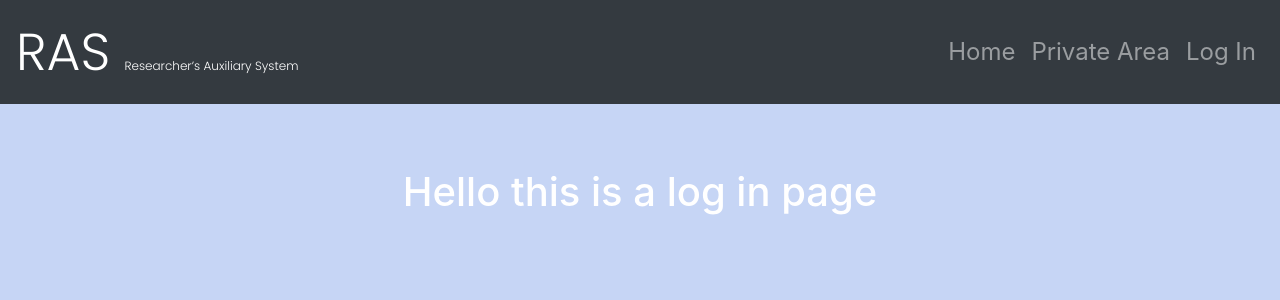
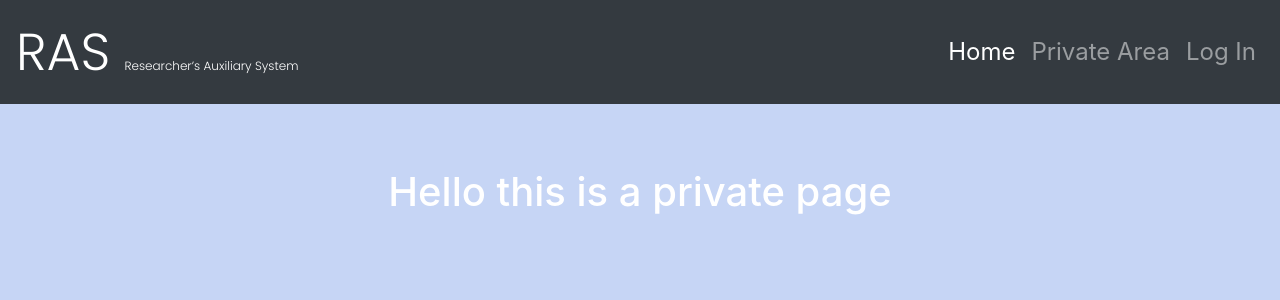
Before and after one commit to topStud/RAS, a React (Create React App) app in the folder front/: page /logIn in a window 1280 px wide. Shown: the top 300 px of the page. Built offline with nearby package versions, Linux system fonts and the light colour scheme.

Commit message:
fixed bug in search options

```diff
--- a/front/src/components/Home.js
+++ b/front/src/components/Home.js
@@ -2,7 +2,7 @@ import '../style/App.css';
 import AppMenu from './Navbar.js'
 import AppBody from './AppBody.js'
 
-function App() {
+export default function Home() {
     return (
         <div className="App">
             <header className="App-header">
@@ -17,5 +17,3 @@ function App() {
         </div>
     );
 }
-
-export default App;
--- a/front/src/components/LogIn.js
+++ b/front/src/components/LogIn.js
@@ -1,14 +1,14 @@
 import '../style/App.css';
 import AppMenu from './Navbar.js'
 
-function LogInPage() {
+export default function LogIn() {
     return (
         <div className="App">
             <header className="App-header">
                 <AppMenu />
             </header>
             <main className="App-body">
-                <h1>Hello this is a log in page</h1>
+                <h1>Hello this is a private page</h1>
             </main>
             <footer className="App-footer">
 
@@ -16,5 +16,3 @@ function LogInPage() {
         </div>
     );
 }
-
-export default LogInPage;
--- a/front/src/components/Navbar.js
+++ b/front/src/components/Navbar.js
@@ -7,10 +7,10 @@ function AppMenu() {
     return(
         <Navbar bg="dark" variant="dark" className={'nav-header'}>
             <Navbar.Brand href="/">RAS <small>Researcher’s Auxiliary System</small></Navbar.Brand>
-            <Nav className="mr-auto" defaultActiveKey="#home">
-                <Nav.Link href="/">Home</Nav.Link>
+            <Nav className="mr-auto" defaultActiveKey="/">
+                <Nav.Link href='/'>Home</Nav.Link>
                 <Nav.Link href='/privatePage'>Private Area</Nav.Link>
-                <Nav.Link href="/logIn">Log In</Nav.Link>
+                <Nav.Link href='/logIn'>Log In</Nav.Link>
             </Nav>
         </Navbar>
     )
--- a/front/src/components/SearchField.js
+++ b/front/src/components/SearchField.js
@@ -112,7 +112,11 @@ export default class Tags extends React.Component {
                             filterOptions={this.filterOptions}
                             includeInputInList
                             options={this.state.subjectAreaList}
-                            onChange={this.onTagsChange}
+                            value={this.state.tags}
+                            onChange={(event, newValue) => {
+                                this.setState({tags: newValue})
+                                this.onTagsChange(event,newValue)
+                            }}
                             renderInput={(params) => (
                                 <TextField {...params} label="Subject area" variant="standard" placeholder={'Enter subject area here'}/>
                             )}
@@ -149,7 +153,11 @@ export default class Tags extends React.Component {
                         <Autocomplete
                             freeSolo
                             multiple
-                            onChange={this.onTagsChange}
+                            value={this.state.tags}
+                            onChange={(event, newValue) => {
+                                this.setState({tags: newValue})
+                                this.onTagsChange(event,newValue)
+                            }}
                             renderInput={(params) => (
                                 <TextField
                                     {...params}
--- a/front/src/components/SearchMenu.js
+++ b/front/src/components/SearchMenu.js
@@ -45,6 +45,7 @@ export default function CenteredTabs(props) {
     const [open, setOpen] = React.useState(false);
     const [params, setParams] = useState([])
     const ref = React.createRef()
+    console.log(ref)
 
     const handleChange = (event, newValue) => {
         setValue(newValue);
```
Also changed, not shown: front/package.json (+6 -1 lines), front/src/App.js (line endings or trailing spaces), 1 other file (tests, documents, lock files or other folders).
